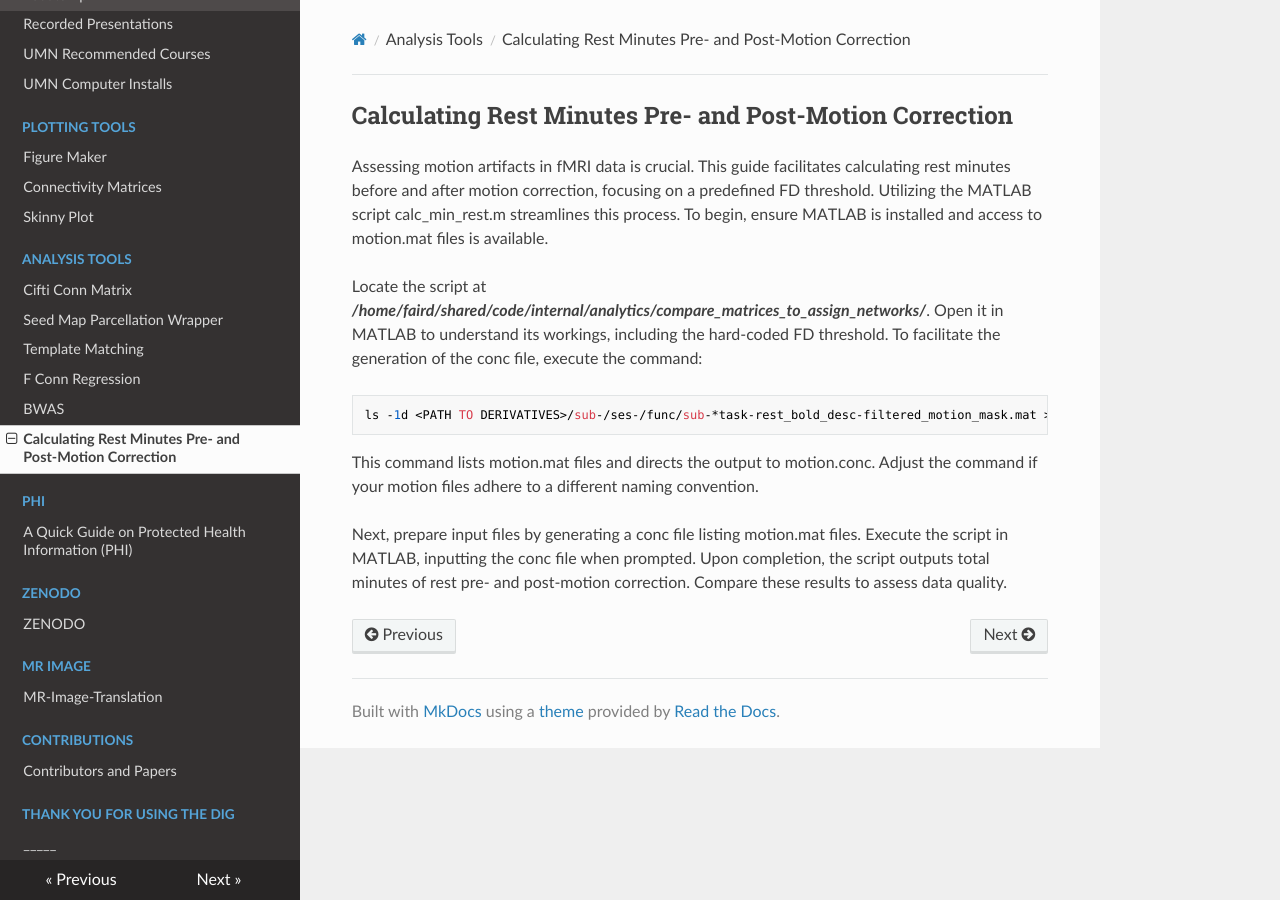
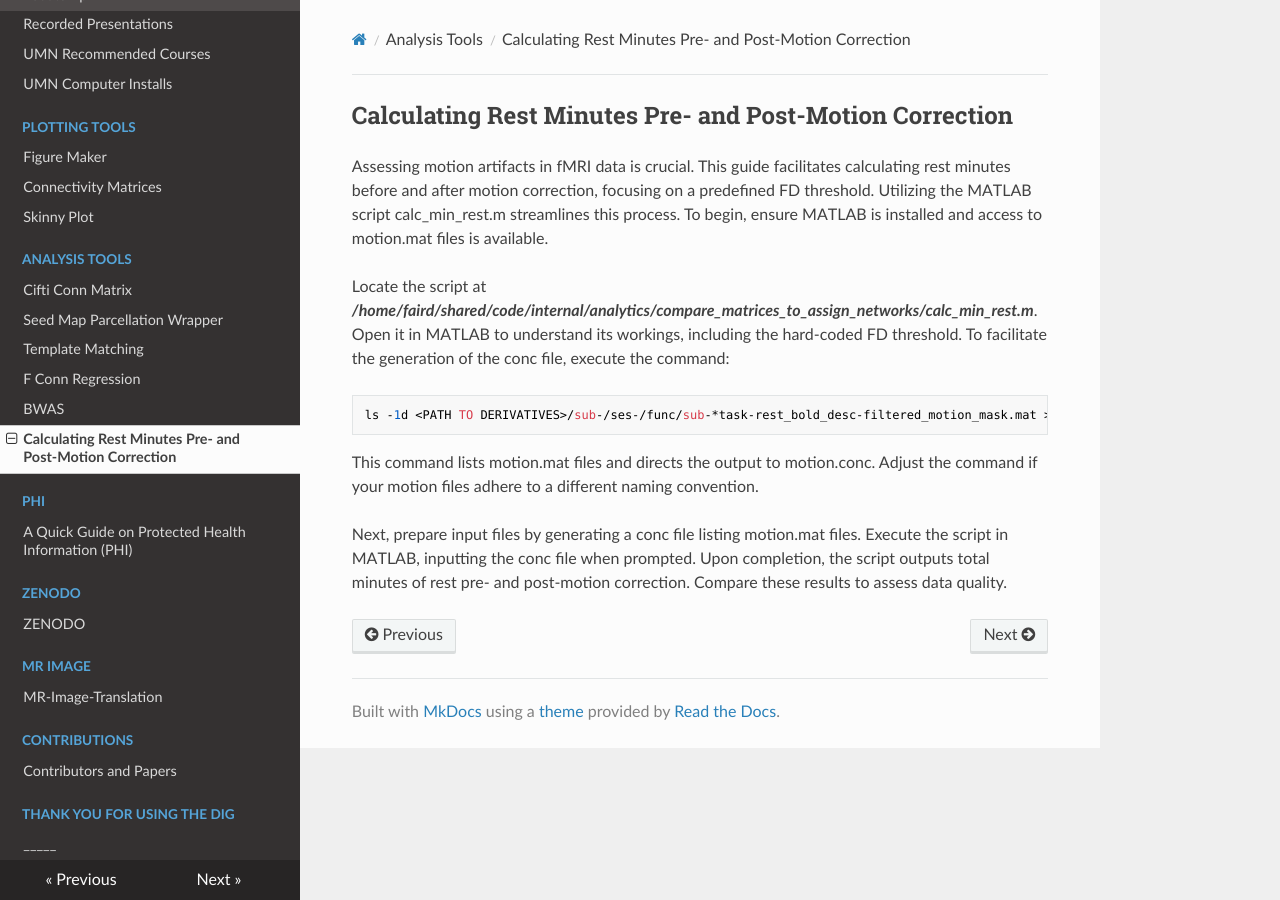
Before and after one commit to DCAN-Labs/cdni-brain, an MkDocs documentation site: the page built from docs/rest_minutes_motion_correction_calculation.md, in a window 1280 px wide. Built offline with MkDocs 1.6.1, drawn with Linux system fonts in a browser that asks for light colours; nearby versions of some CDN libraries.

Commit message:
Update rest_minutes_motion_correction_calculation.md

````diff
--- a/docs/rest_minutes_motion_correction_calculation.md
+++ b/docs/rest_minutes_motion_correction_calculation.md
@@ -1,7 +1,7 @@
 ## Calculating Rest Minutes Pre- and Post-Motion Correction
 Assessing motion artifacts in fMRI data is crucial. This guide facilitates calculating rest minutes before and after motion correction, focusing on a predefined FD threshold. Utilizing the MATLAB script calc_min_rest.m streamlines this process. To begin, ensure MATLAB is installed and access to motion.mat files is available.
 
-Locate the script at ***/home/faird/shared/code/internal/analytics/compare_matrices_to_assign_networks/***. Open it in MATLAB to understand its workings, including the hard-coded FD threshold. To facilitate the generation of the conc file, execute the command:
+Locate the script at ***/home/faird/shared/code/internal/analytics/compare_matrices_to_assign_networks/calc_min_rest.m***. Open it in MATLAB to understand its workings, including the hard-coded FD threshold. To facilitate the generation of the conc file, execute the command:
 
 ```
 ls -1d <PATH TO DERIVATIVES>/sub-/ses-/func/sub-*task-rest_bold_desc-filtered_motion_mask.mat > motion.conc
````
